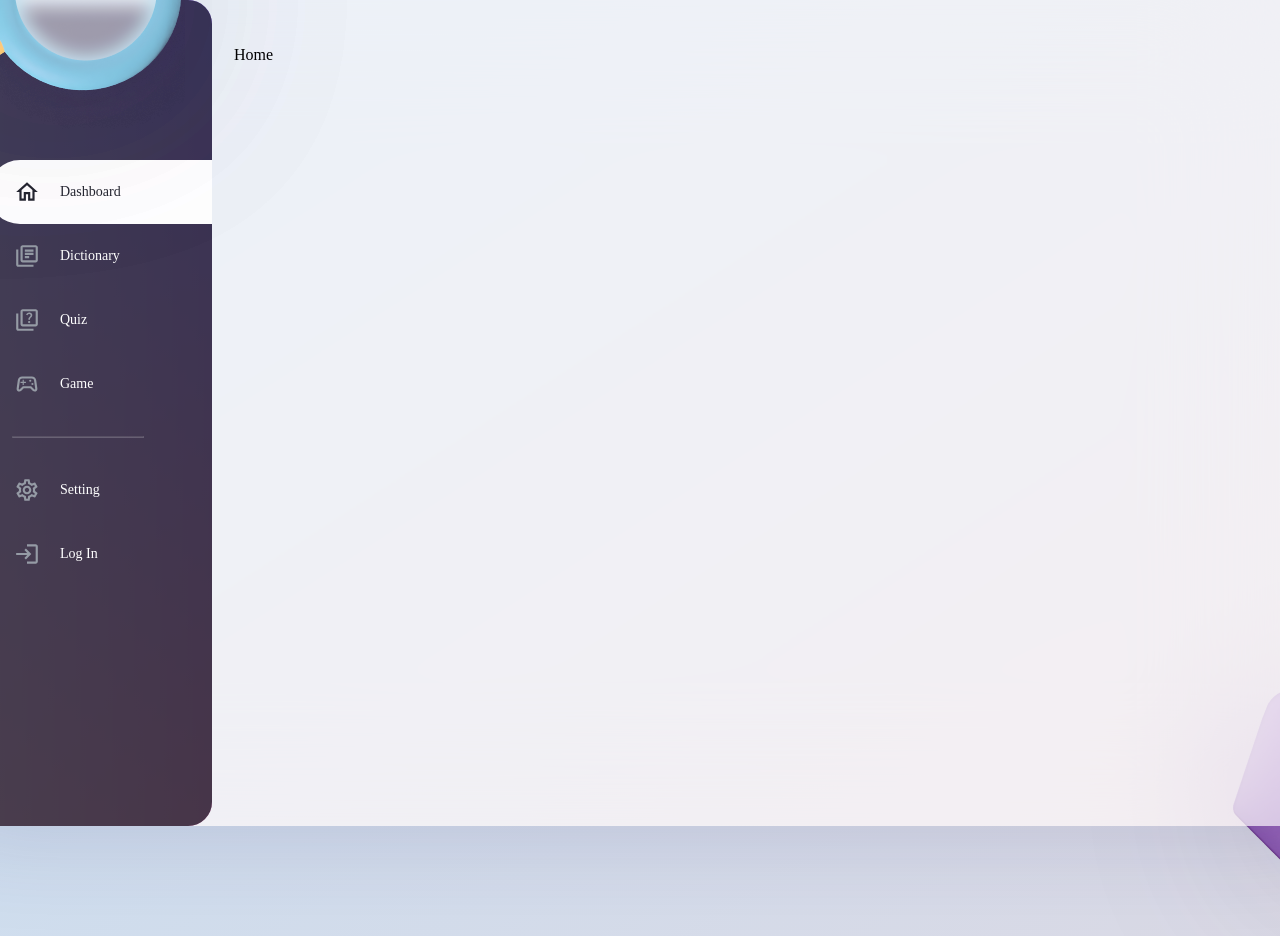
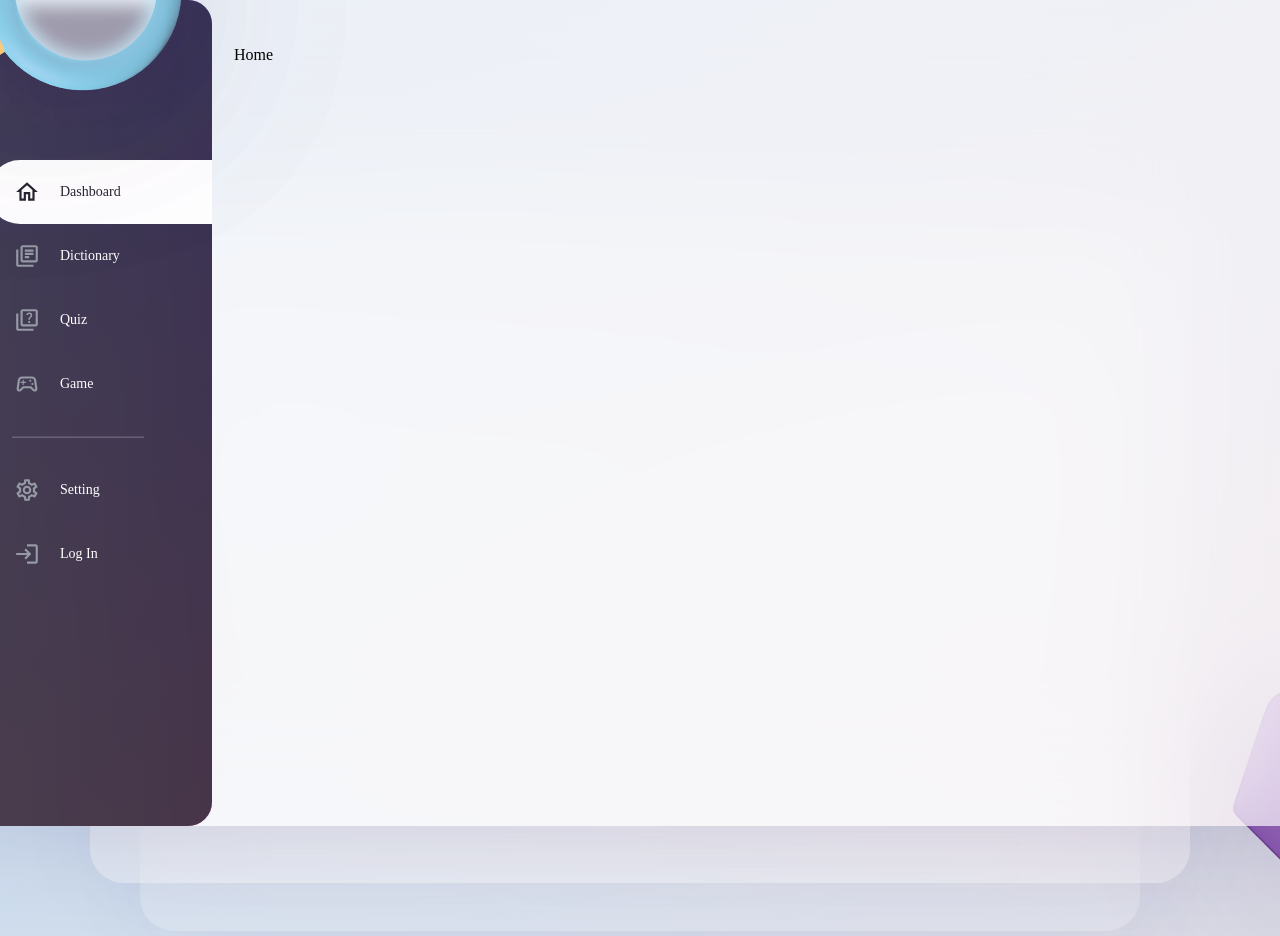
Before and after one commit to Shamp07/word-memorize, a React (Vite) app: page / in a window 1280 px wide. Shown: the top 936 px of the page. Built offline with nearby package versions, Linux system fonts and the light colour scheme.

Commit message:
feat: add background content page

```diff
--- a/src/components/Layout/index.tsx
+++ b/src/components/Layout/index.tsx
@@ -42,6 +42,32 @@ const Folder = styled.img`
   filter: drop-shadow(0px 8.90782px 89.0782px rgba(63, 39, 102, 0.1));
 `;
 
+const FirstBackgroundPage = styled.div`
+  position: absolute;
+  width: 1100px;
+  height: 700px;
+  left: 150px;
+  top: 183px;
+  background: rgba(255, 255, 255, 0.3);
+  box-shadow: 0 10px 100px rgba(63, 39, 102, 0.04);
+  backdrop-filter: blur(70px);
+  border-radius: 34px;
+  z-index: 5;
+`;
+
+const SecondBackgroundPage = styled.div`
+  position: absolute;
+  width: 1000px;
+  height: 600px;
+  left: 200px;
+  top: 331px;
+  background: rgba(255, 255, 255, 0.2);
+  box-shadow: 0 8px 100px rgba(73, 28, 100, 0.04);
+  backdrop-filter: blur(50px);
+  border-radius: 34px;
+  z-index: 4;
+`;
+
 interface Props {
   children: ReactNode;
 }
@@ -51,6 +77,8 @@ function Layout({ children }: Props) {
     <Root>
       <Magnifier src={magnifier} />
       <Folder src={folder} />
+      <FirstBackgroundPage />
+      <SecondBackgroundPage />
       <Inner>
         <Global styles={globalStyle} />
         <Magnifier src={magnifier} />
```
